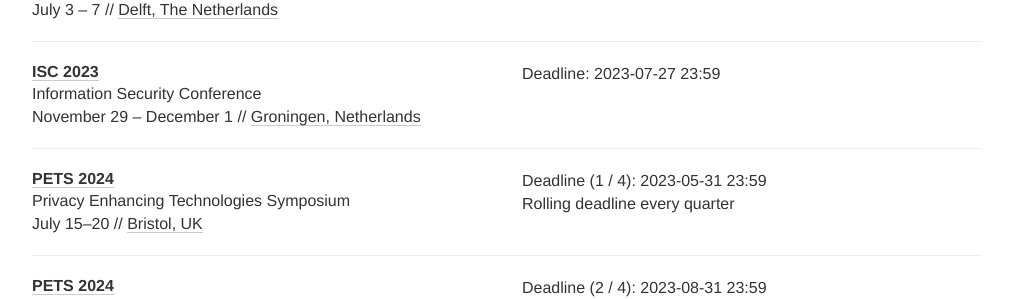
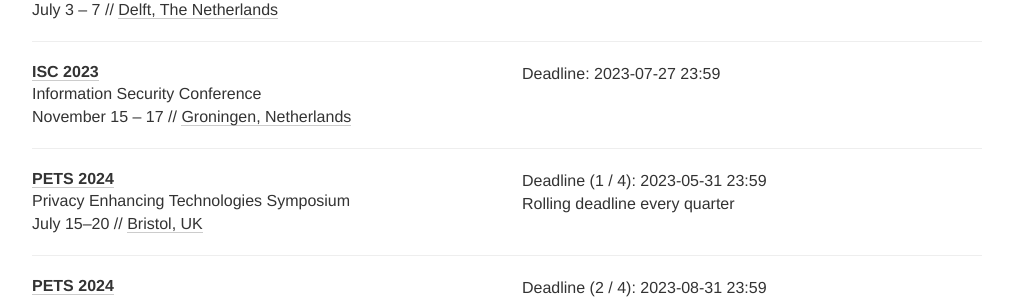
Before and after one commit to sec-deadlines/sec-deadlines.github.io, a Jekyll site: the page built from index.html, in a window 1280 px wide and 900 px high, scrolled down 3561 px. Shown: the part 152-451 px from the top of the window, without its empty margins (133-1146 px from the left). Built offline with Jekyll 4.4.1, drawn with Linux system fonts in a browser that asks for light colours; nearby versions of some CDN libraries; comment, search, counter and statistics services are not loaded.

Commit message:
Changed dates for ISC'23
Due to the clash with CCS dates, we changed the dates of the conference.

```diff
--- a/_data/conferences.yml
+++ b/_data/conferences.yml
@@ -201,7 +201,7 @@
   year: 2023
   link: https://isc23.cs.rug.nl
   deadline: ["2023-07-27 23:59"]
-  date: "November 29 - December 1"
+  date: "November 15 - 17"
   place: Groningen, Netherlands
   tags: [SEC, PRIV, CONF]
 
```
